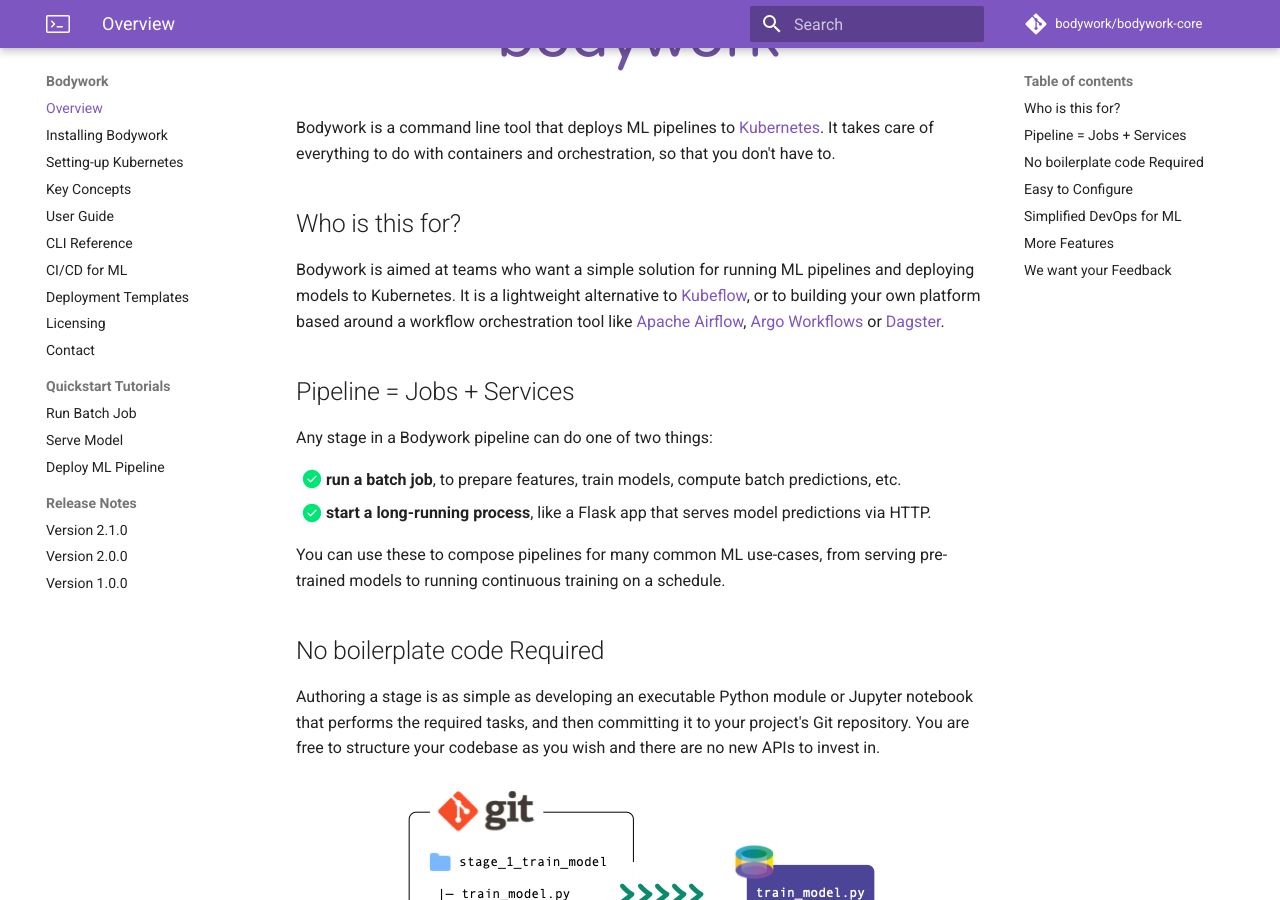
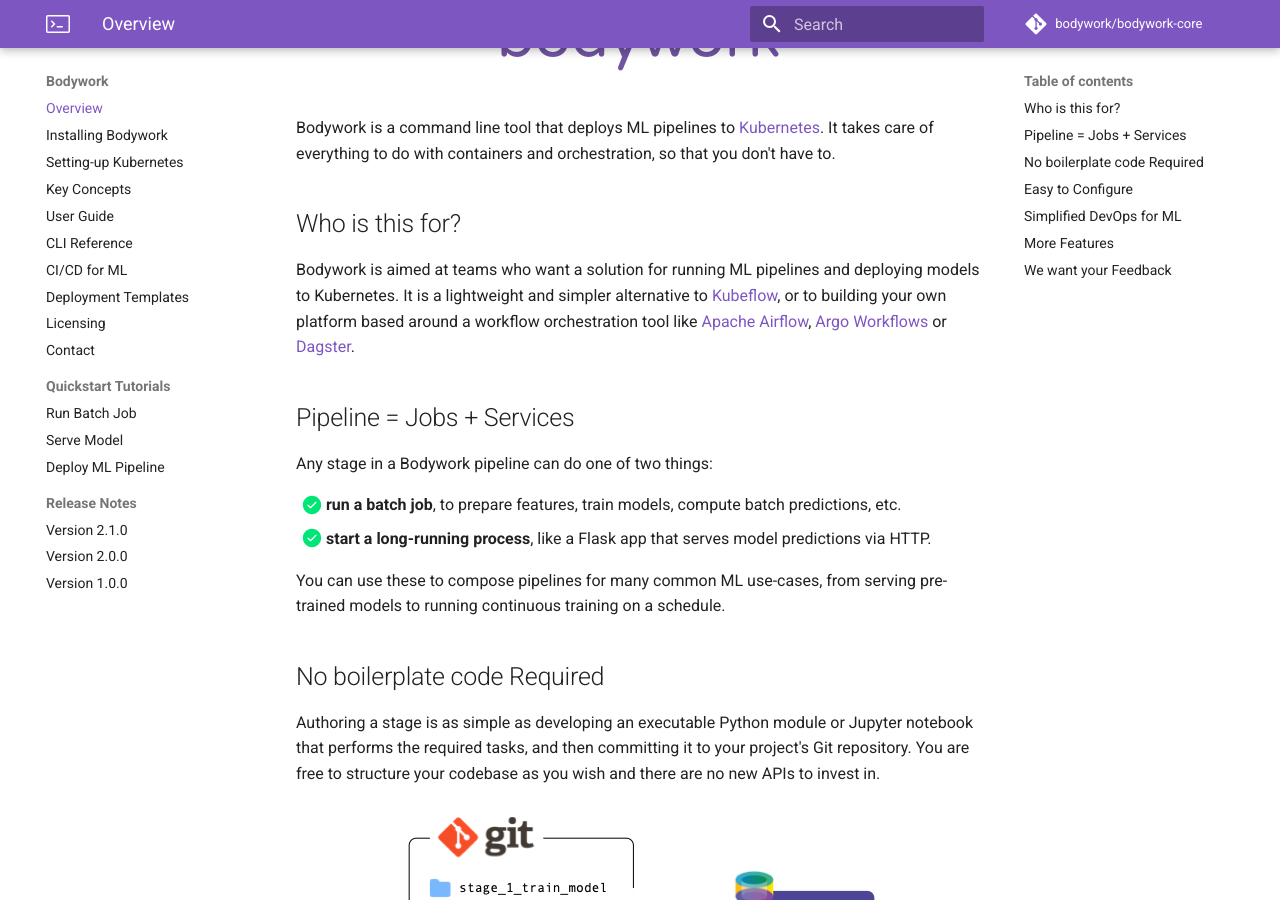
Before and after one commit to bodywork-ml/bodywork-docs, an MkDocs documentation site: the page built from docs/index.md, in a window 1280 px wide and 900 px high, scrolled down 338 px. Built offline with MkDocs 1.6.1 and Material for MkDocs 9.7.7, drawn with Linux system fonts in a browser that asks for light colours; comment, search, counter and statistics services are not loaded.

Commit message:
Post review edits.

```diff
--- a/docs/index.md
+++ b/docs/index.md
@@ -8,7 +8,7 @@ Bodywork is a command line tool that deploys ML pipelines to [Kubernetes](https:
 
 ## Who is this for?
 
-Bodywork is aimed at teams who want a simple solution for running ML pipelines and deploying models to Kubernetes. It is a lightweight alternative to [Kubeflow](https://www.kubeflow.org), or to building your own platform based around a workflow orchestration tool like [Apache Airflow](https://airflow.apache.org), [Argo Workflows](https://argoproj.github.io/workflows/) or [Dagster](https://www.dagster.io).
+Bodywork is aimed at teams who want a solution for running ML pipelines and deploying models to Kubernetes. It is a lightweight and simpler alternative to [Kubeflow](https://www.kubeflow.org), or to building your own platform based around a workflow orchestration tool like [Apache Airflow](https://airflow.apache.org), [Argo Workflows](https://argoproj.github.io/workflows/) or [Dagster](https://www.dagster.io).
 
 ## Pipeline = Jobs + Services
 
```
